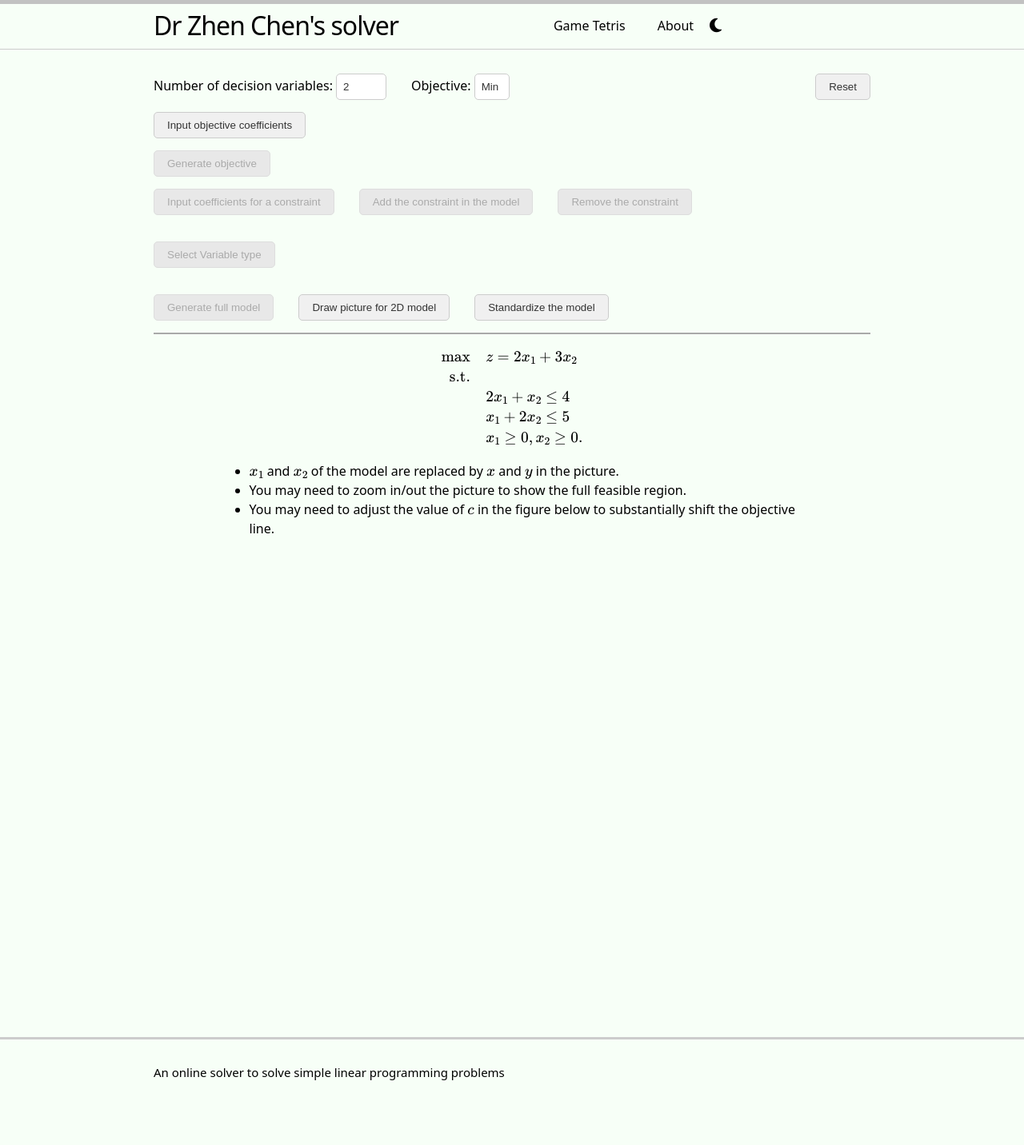
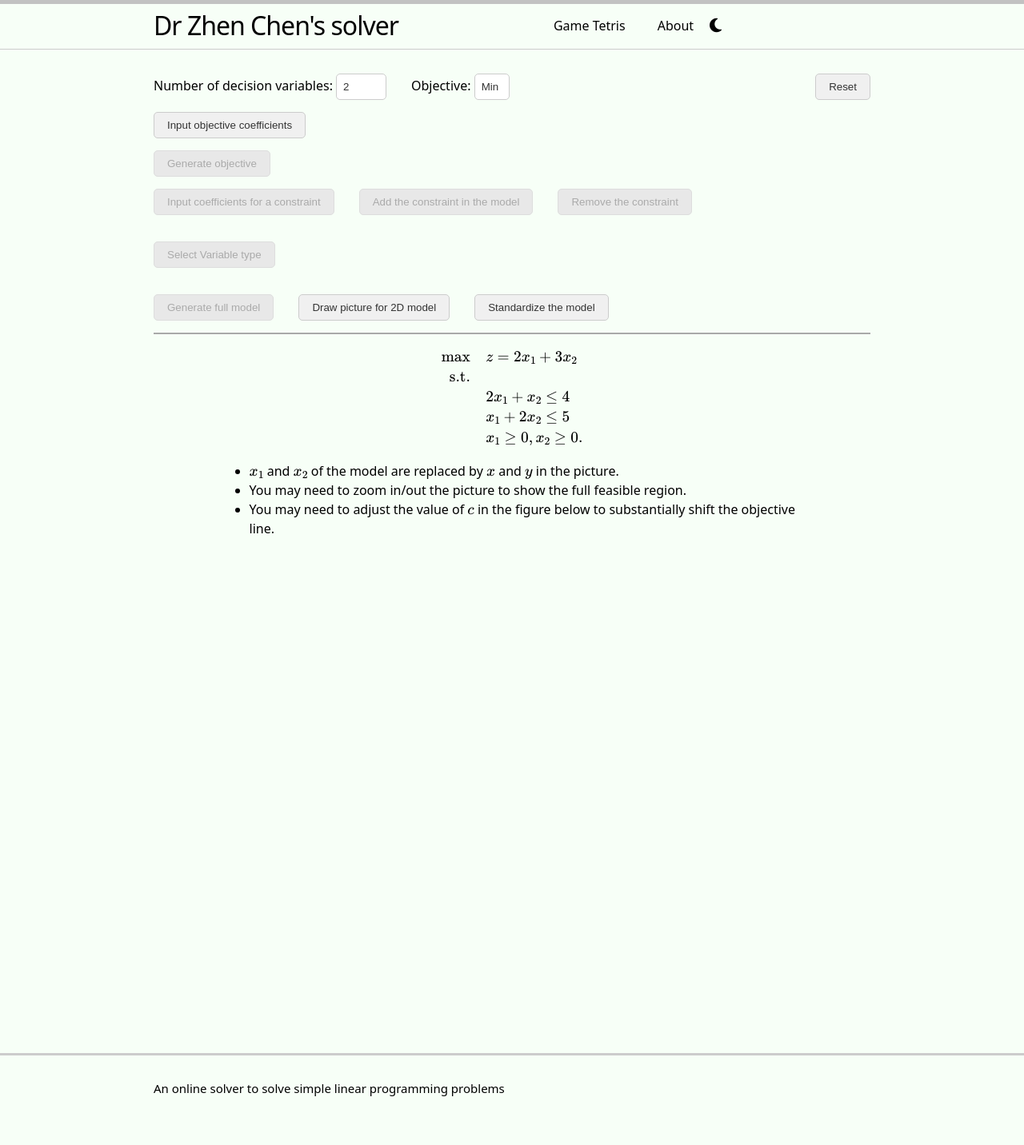
Before and after one commit to RobinChen121/online-solver, a Jekyll site: the page built from index.html, in a window 1280 px wide. Shown: the whole page at 80% size. Built offline with Jekyll 4.4.1, drawn with Linux system fonts in a browser that asks for light colours.

Commit message:
Update main.scss

```diff
--- a/assets/main.scss
+++ b/assets/main.scss
@@ -191,7 +191,7 @@ a:hover {
   max-width: 800px;
   height: 600px;
   padding-bottom: 80px;
-  margin: 0 auto 10px;
+  margin: 0 auto 30px; /* 上，左右，下间距 */
   /* 确保calculator容器中的文本颜色不受深色主题影响 */
   color: #333 !important;
 }
```
